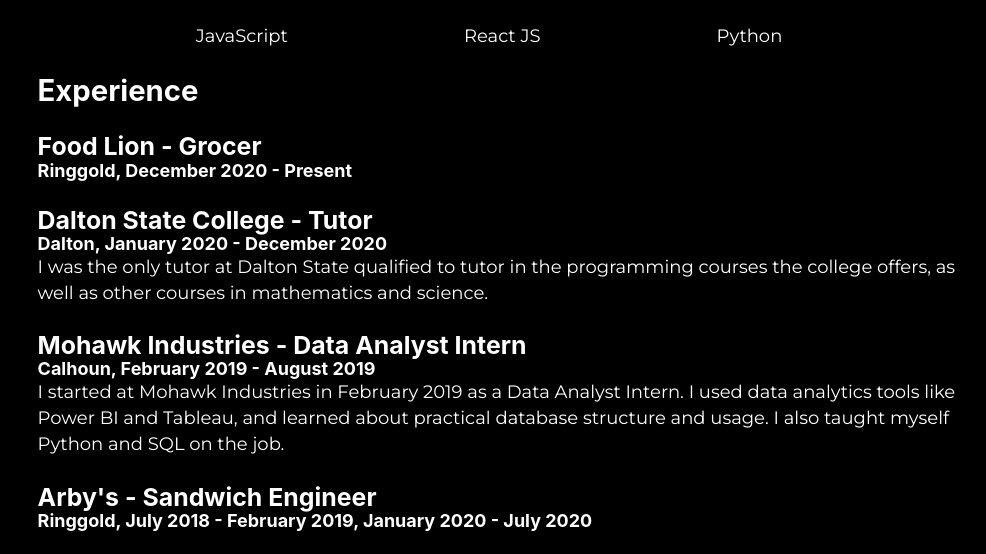
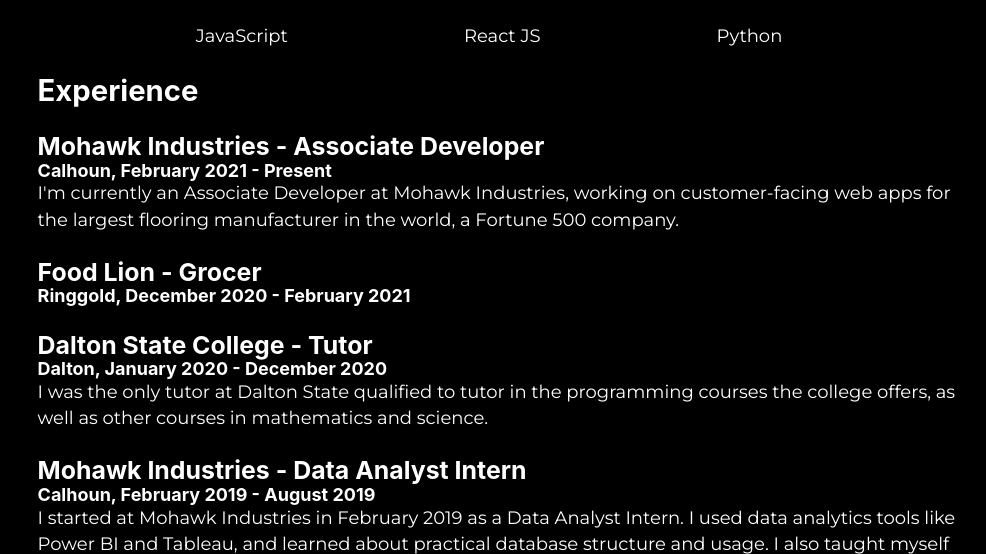
Before and after one commit to wxlfe/wxlfe, a Gatsby site: page /about in a window 1280 px wide. Shown: the part 229-783 px from the top of the page, without its empty margins (142-1128 px from the left). Built offline with nearby package versions, Linux system fonts and the light colour scheme; Gatsby itself is replaced by a stand-in of ours.

Commit message:
Added Associate Developer, Ended Food Lion

```diff
--- a/src/pages/about.js
+++ b/src/pages/about.js
@@ -40,8 +40,13 @@
     }}>
         <div>
             <h2>Experience</h2>
+            <h3 style={{ marginBottom: '0' }}>Mohawk Industries - Associate Developer</h3>
+            <h4 style={{ marginBottom: '0' }}>Calhoun, February 2021 - Present</h4>
+            <p>
+                I'm currently an Associate Developer at Mohawk Industries, working on customer-facing web apps for the largest flooring manufacturer in the world, a Fortune 500 company.
+            </p>
             <h3 style={{ marginBottom: '0' }}>Food Lion - Grocer</h3>
-            <h4>Ringgold, December 2020 - Present</h4>
+            <h4>Ringgold, December 2020 - February 2021</h4>
             <h3 style={{ marginBottom: '0' }}>Dalton State College - Tutor</h3>
             <h4 style={{ marginBottom: '0' }}>Dalton, January 2020 - December 2020</h4>
             <p>
```
